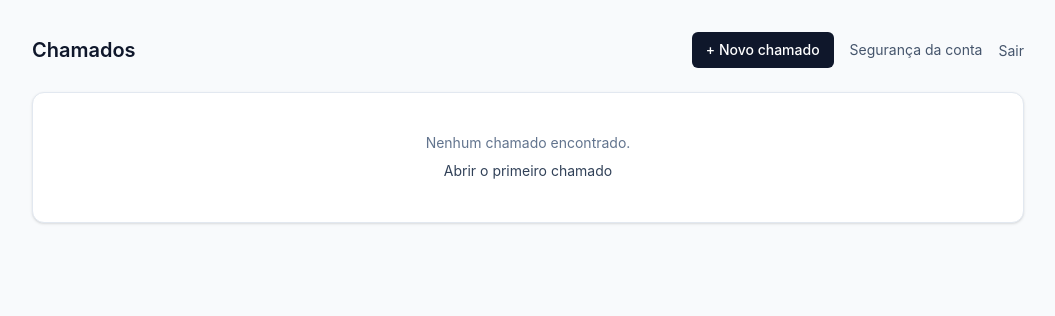
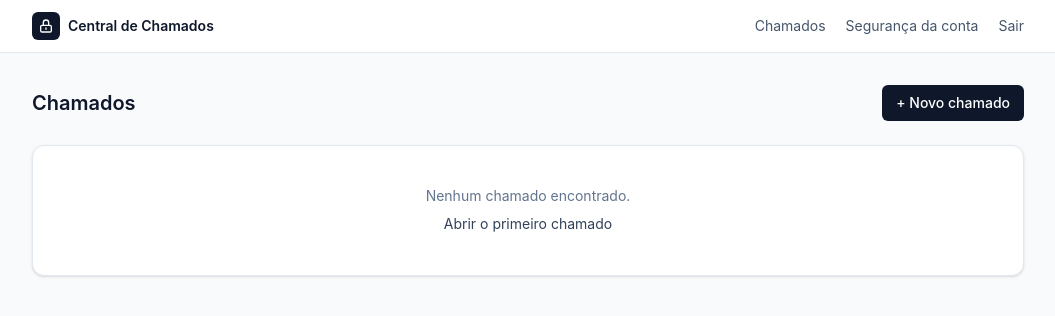
Before and after one commit to lscussel-uncisal/projeto-uncisal, a Django app: page /chamados/ in a window 1280 px wide. Shown: the top 316 px of the page, without its empty margins (112-1167 px from the left). Run offline with Django 5.2, Linux system fonts and the light colour scheme; the visitor is signed in with stand-in values (Sample User, id 1); data that the repository does not hold is empty.

Commit message:
fix(ui): add persistent site header so authenticated pages aren't dead ends
Navigating to "Segurança da conta" (or any page besides the ticket
list) left no way back except editing the URL by hand -- there was no
shared navigation, each template built its own header piecemeal.

Adds one header in base.html, shown whenever the user is
authenticated (hidden on login/2FA-verify, which run pre-auth): logo
linking home, Chamados/Segurança da conta/Sair. Removes the now-
duplicated nav bits from ticket_list.html. Tightens the top margin on
the 2FA setup/confirm pages, which no longer need as much breathing
room now that a header sits above them.

Co-Authored-By: Claude Sonnet 5 <noreply@anthropic.com>

```diff
--- a/src/templates/accounts/two_factor_confirm.html
+++ b/src/templates/accounts/two_factor_confirm.html
@@ -2,7 +2,7 @@
 {% block title %}Confirmar 2FA · Central de Chamados{% endblock %}
 
 {% block content %}
-<div class="max-w-sm mx-auto mt-16">
+<div class="max-w-sm mx-auto mt-8">
     <div class="mb-6 text-center">
         <h1 class="text-lg font-semibold text-slate-900">Confirmar segundo fator</h1>
         <p class="text-sm text-slate-500">
--- a/src/templates/accounts/two_factor_setup.html
+++ b/src/templates/accounts/two_factor_setup.html
@@ -2,7 +2,7 @@
 {% block title %}Segundo fator (2FA) · Central de Chamados{% endblock %}
 
 {% block content %}
-<div class="max-w-lg mx-auto mt-16">
+<div class="max-w-lg mx-auto mt-8">
     <div class="mb-6 text-center">
         <h1 class="text-lg font-semibold text-slate-900">Verificação em duas etapas (2FA)</h1>
     </div>
--- a/src/templates/base.html
+++ b/src/templates/base.html
@@ -9,6 +9,27 @@
     {% block extra_head %}{% endblock %}
 </head>
 <body class="min-h-screen bg-slate-50 text-slate-900">
+    {% if user.is_authenticated %}
+    <header class="border-b border-slate-200 bg-white">
+        <div class="mx-auto flex max-w-5xl items-center justify-between px-4 py-3">
+            <a href="{% url 'tickets:list' %}" class="flex items-center gap-2 text-sm font-semibold text-slate-900">
+                <span class="flex h-7 w-7 items-center justify-center rounded-md bg-slate-900 text-white">
+                    <svg class="h-4 w-4" viewBox="0 0 24 24" fill="none" stroke="currentColor" stroke-width="2"><path stroke-linecap="round" stroke-linejoin="round" d="M12 15v2m-6 4h12a2 2 0 002-2v-6a2 2 0 00-2-2H6a2 2 0 00-2 2v6a2 2 0 002 2zm10-12V7a4 4 0 10-8 0v4h8z"/></svg>
+                </span>
+                Central de Chamados
+            </a>
+            <nav class="flex items-center gap-5 text-sm">
+                <a href="{% url 'tickets:list' %}" class="text-slate-600 transition hover:text-slate-900">Chamados</a>
+                <a href="{% url 'accounts:two_factor_setup' %}" class="text-slate-600 transition hover:text-slate-900">Segurança da conta</a>
+                <form method="post" action="{% url 'accounts:logout' %}">
+                    {% csrf_token %}
+                    <button type="submit" class="text-slate-600 transition hover:text-slate-900">Sair</button>
+                </form>
+            </nav>
+        </div>
+    </header>
+    {% endif %}
+
     {% if messages %}
         <div class="max-w-3xl mx-auto mt-4 space-y-2 px-4">
             {% for message in messages %}
--- a/src/templates/tickets/ticket_list.html
+++ b/src/templates/tickets/ticket_list.html
@@ -4,19 +4,10 @@
 {% block content %}
 <div class="mb-6 flex items-center justify-between">
     <h1 class="text-xl font-semibold text-slate-900">Chamados</h1>
-    <div class="flex items-center gap-4">
-        <a href="{% url 'tickets:create' %}"
-            class="rounded-md bg-slate-900 px-3.5 py-2 text-sm font-medium text-white transition hover:bg-slate-800">
-            + Novo chamado
-        </a>
-        <a href="{% url 'accounts:two_factor_setup' %}" class="text-sm text-slate-600 hover:text-slate-900 hover:underline">
-            Segurança da conta
-        </a>
-        <form method="post" action="{% url 'accounts:logout' %}">
-            {% csrf_token %}
-            <button type="submit" class="text-sm text-slate-600 hover:text-slate-900 hover:underline">Sair</button>
-        </form>
-    </div>
+    <a href="{% url 'tickets:create' %}"
+        class="rounded-md bg-slate-900 px-3.5 py-2 text-sm font-medium text-white transition hover:bg-slate-800">
+        + Novo chamado
+    </a>
 </div>
 
 <div class="overflow-hidden rounded-xl border border-slate-200 bg-white shadow-sm">
```
Also changed, not shown: src/static/css/app.css.
